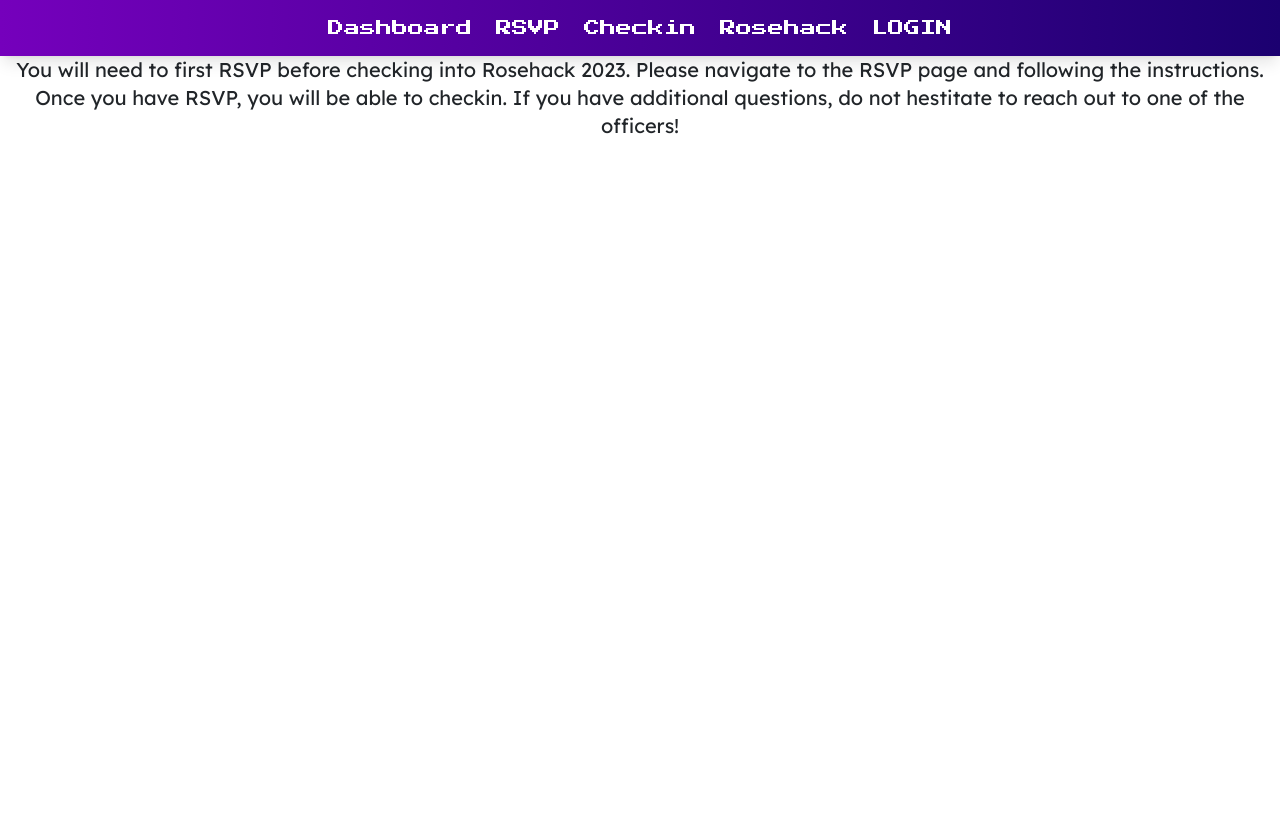
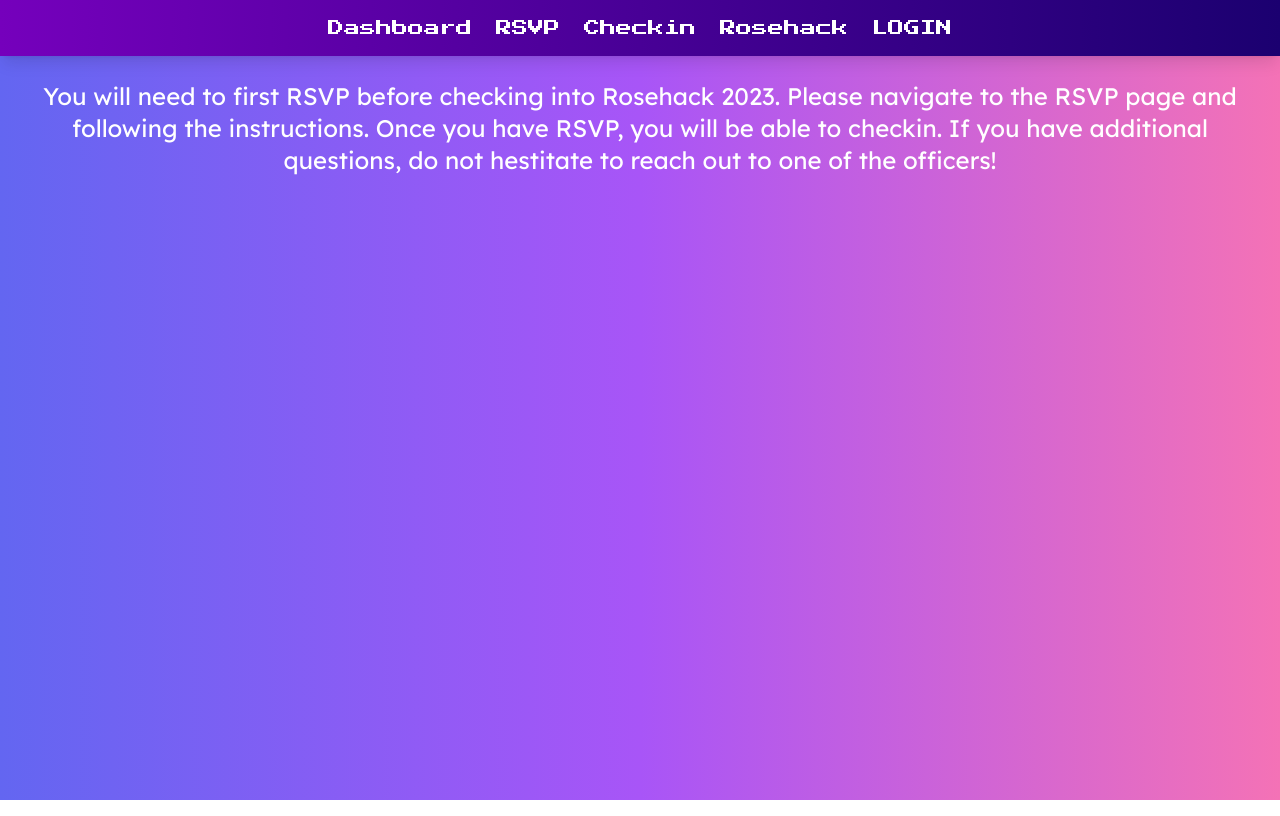
Before and after one commit to Rose-Hacks/rosehack-portal, a Next.js app: page /checkin in a window 1280 px wide. Built offline with nearby package versions, Linux system fonts and the light colour scheme; no server answers.

Commit message:
rsvp fix

```diff
--- a/pages/checkin.tsx
+++ b/pages/checkin.tsx
@@ -8,7 +8,7 @@
   const [data, setData] = useState({
     email: "",
     shirt: "",
-    rsvp: false,
+    rsvp: "",
     first: "",
     last: "",
   });
@@ -27,7 +27,7 @@
     });
   }, []);
 
-  if (data?.rsvp) {
+  if (data?.rsvp === "yes") {
     return (
       <div className="flex justify-center items-center flex-col font-lexend bg-gradient-to-r from-indigo-500 via-purple-500 to-pink-400 text-white h-[93vh]">
         <p className="text-4xl font-bold">{data?.first + " " + data?.last}</p>
@@ -40,7 +40,7 @@
     );
   } else {
     return (
-      <p className="font-lexend text-xl text-center">
+      <p className="p-4 font-lexend text-2xl text-center bg-gradient-to-r from-indigo-500 via-purple-500 to-pink-400 text-white h-[93vh]">
         You will need to first RSVP before checking into Rosehack 2023. Please
         navigate to the RSVP page and following the instructions. Once you have
         RSVP, you will be able to checkin. If you have additional questions, do
```
